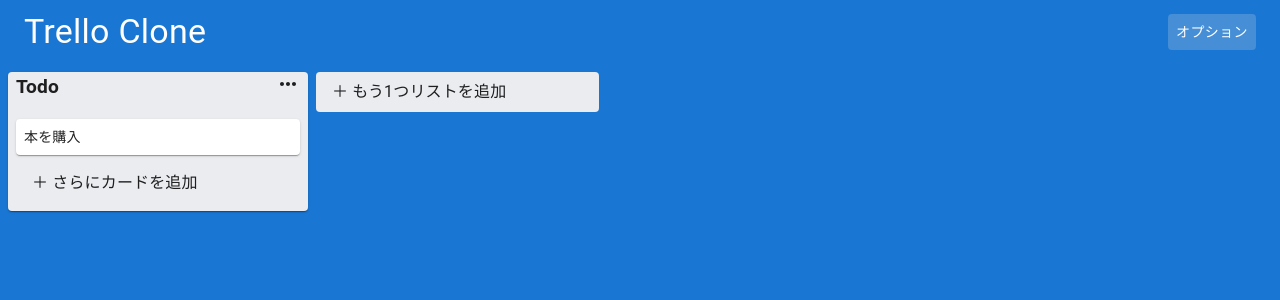
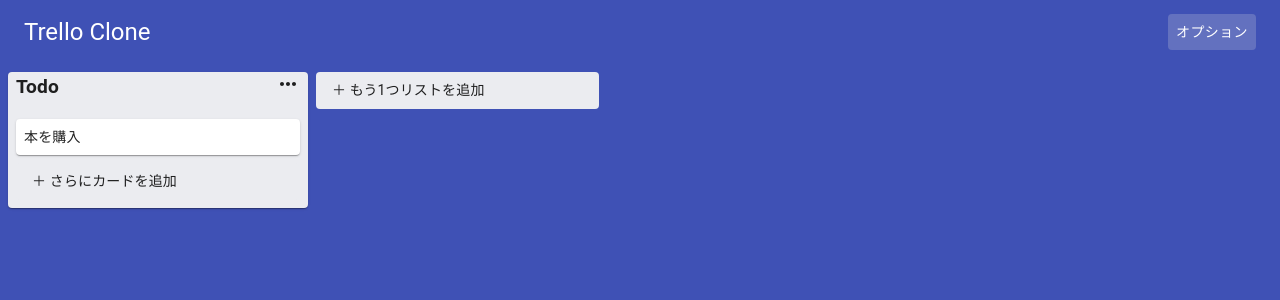
Before and after one commit to sjc-bui/trello, a React (Create React App) app: page / in a window 1280 px wide. Shown: the top 300 px of the page. Built offline with nearby package versions, Linux system fonts and the light colour scheme.

Commit message:
add colors

```diff
--- a/src/App.js
+++ b/src/App.js
@@ -39,7 +39,7 @@
     const classes = useStyle();
     var jsonObj = getLocalStorageData();
     const [data, setData] = useState(jsonObj);
-    const [defaultBackground, changeBackground] = useState('#1976d2')
+    const [defaultBackground, changeBackground] = useState('#3f51b5')
 
     const addMoreCard = (title, listId) => {
         const newCardId = uuid();
--- a/src/components/Input/InputCard.jsx
+++ b/src/components/Input/InputCard.jsx
@@ -86,8 +86,8 @@
                         onChange={handleOnChange}
                         placeholder={
                             type === 'card'
-                                ? 'Enter the card title.'
-                                : 'Enter list title.'
+                                ? 'このカードにタイトルを入力...'
+                                : 'リストのタイトルを入力...'
                         } />
                 </Paper>
             </div>
--- a/src/components/Input/InputContainer.jsx
+++ b/src/components/Input/InputContainer.jsx
@@ -13,11 +13,14 @@
         padding: theme.spacing(1, 1, 1, 2),
         margin: theme.spacing(0, 1, 1, 1),
         background: '#EBECF0',
+        minWidth: '283px',
         '&:hover': {
-            backgroundColor: fade('#fff', 0.65),
+            backgroundColor: fade('#fff', 0.85),
             cursor: 'pointer'
         },
-        minWidth: '283px'
+    },
+    title: {
+        fontSize: '14px',
     }
 }));
 
@@ -32,7 +35,7 @@
             </Collapse>
             <Collapse in={!open}>
                 <Paper onClick={() => { setOpen(!open) }} className={classes.addCard} elevation={0}>
-                    <Typography>
+                    <Typography className={classes.title}>
                     ＋ {type === 'card' ? 'さらにカードを追加' : 'もう1つリストを追加'}
                     </Typography>
                 </Paper>
--- a/src/components/Nav/SideBar.jsx
+++ b/src/components/Nav/SideBar.jsx
@@ -1,6 +1,6 @@
 import React, { useState } from 'react';
 import { makeStyles } from '@material-ui/core/styles';
-import { Drawer, Grow, FormControl, InputLabel, Select, MenuItem, Button } from '@material-ui/core';
+import { Drawer, Grow, FormControl, InputLabel, Select, MenuItem, Button, Typography } from '@material-ui/core';
 import colors from '../../utils/color';
 import images from '../../utils/images';
 
@@ -34,6 +34,9 @@
     },
     resetBtn: {
         marginTop: theme.spacing(3)
+    },
+    menuTitle: {
+        textAlign: 'center',
     }
 }))
 
@@ -83,6 +86,9 @@
                             onClick={() => setOpenColorOptions(true)}>
                         </div>
                     </div>
+                    <Typography className={classes.menuTitle}>
+                        {openColorOptions ? '色' : '写真'}
+                    </Typography>
                     {openColorOptions ?
                         <Grow in={true}>
                             <div className={classes.optionContainer}>
--- a/src/components/Nav/TopBar.jsx
+++ b/src/components/Nav/TopBar.jsx
@@ -22,7 +22,7 @@
         <div>
             <AppBar className={classes.AppBar} position="static" elevation={0}>
                 <Toolbar>
-                    <Typography className={classes.title} variant="h4">Trello Clone</Typography>
+                    <Typography className={classes.title} variant="h5">Trello Clone</Typography>
                     <Button
                         onClick={() => {
                             setOpenSideMenu(true)
--- a/src/utils/color.js
+++ b/src/utils/color.js
@@ -1,11 +1,16 @@
 const colors = [
-    '#880e4f',
-    '#4a148c',
-    '#1a237e',
-    '#01579b',
-    '#1b5e20',
-    '#bf360c',
-    '#f57f17',
+    '#f44336',
+    '#9c27b0',
+    '#673ab7',
+    '#3f51b5',
+    '#2196f3',
+    '#00bcd4',
+    '#009688',
+    '#8bc34a',
+    '#ff9800',
+    '#ff5722',
+    '#cd5a91',
+    '#89609e',
 ]
 
 export default colors;
```
